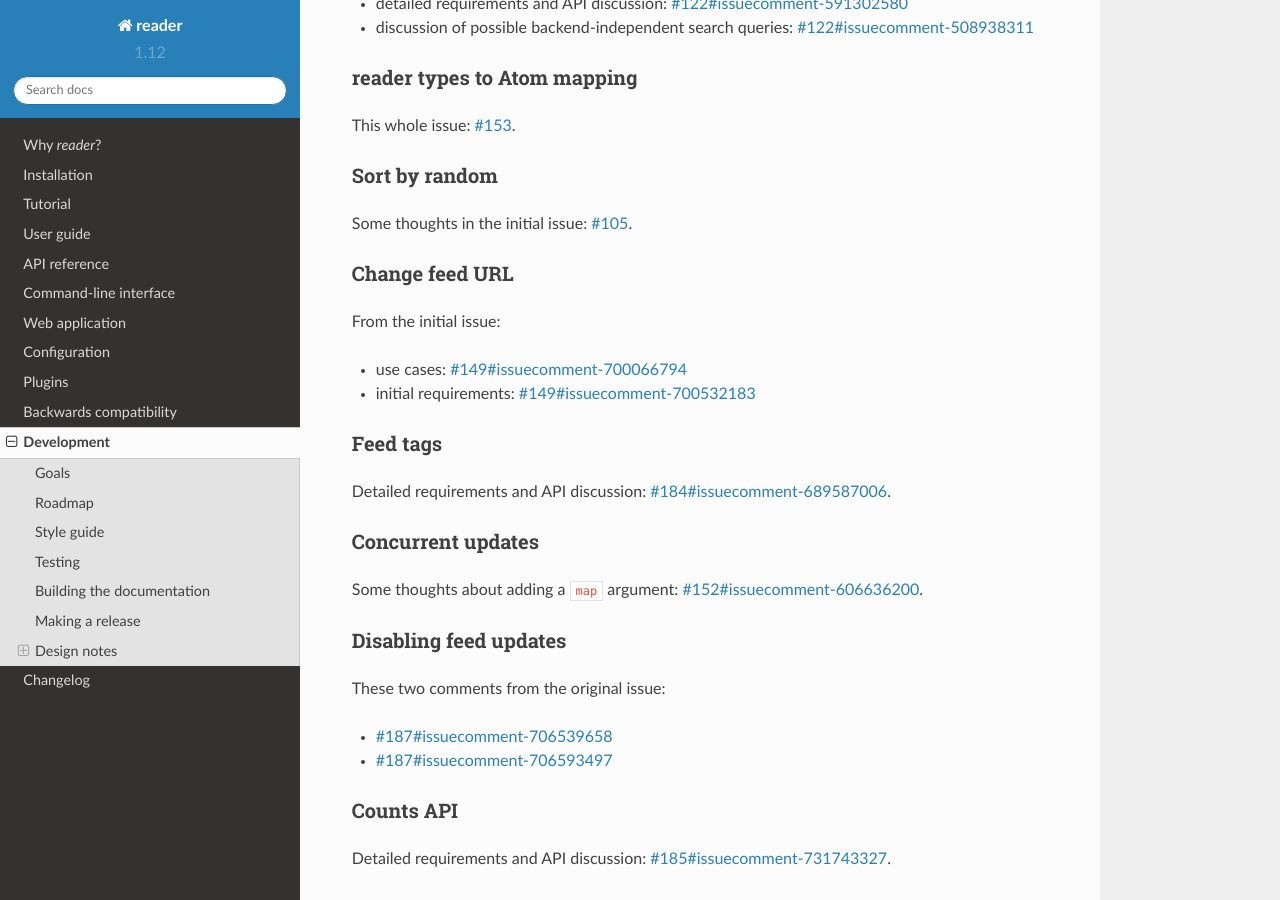
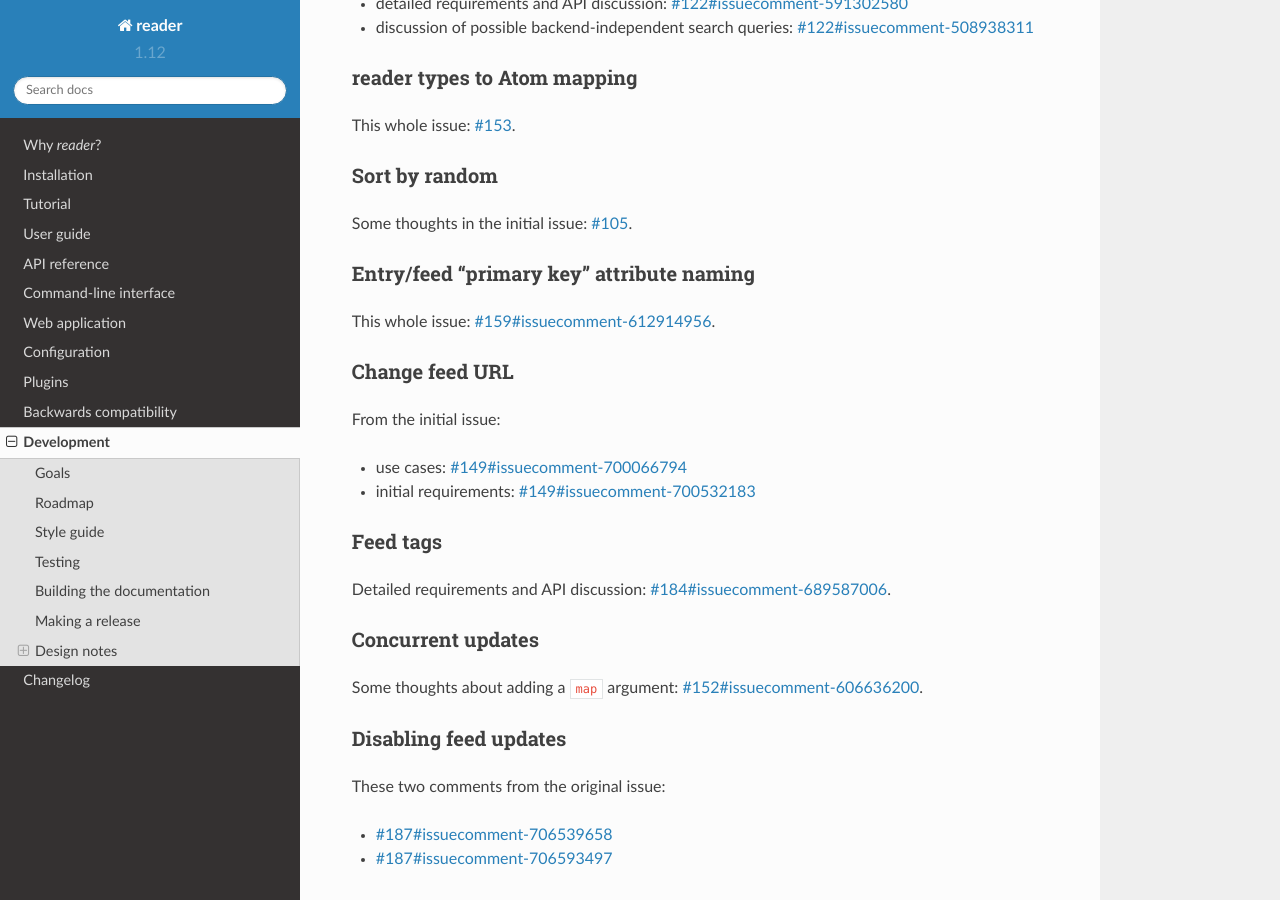
Before and after one commit to Alcides1123/reader, a Sphinx documentation site: the page built from docs/dev.rst, in a window 1280 px wide and 900 px high, scrolled down 4250 px. Built offline with Sphinx 7.4.7 and the Read the Docs theme 2.0.0, drawn with Linux system fonts in a browser that asks for light colours.

Commit message:
Design notes.

```diff
--- a/docs/dev.rst
+++ b/docs/dev.rst
@@ -218,6 +218,12 @@ Sort by random
 Some thoughts in the initial issue: :issue:`105`.
 
 
+Entry/feed "primary key" attribute naming
+~~~~~~~~~~~~~~~~~~~~~~~~~~~~~~~~~~~~~~~~~
+
+This whole issue: :issue:`159#issuecomment-612914956`.
+
+
 Change feed URL
 ~~~~~~~~~~~~~~~
 
```
